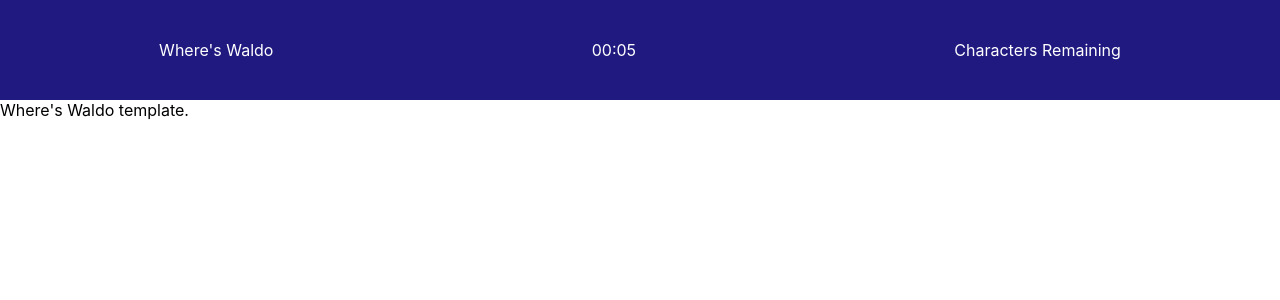
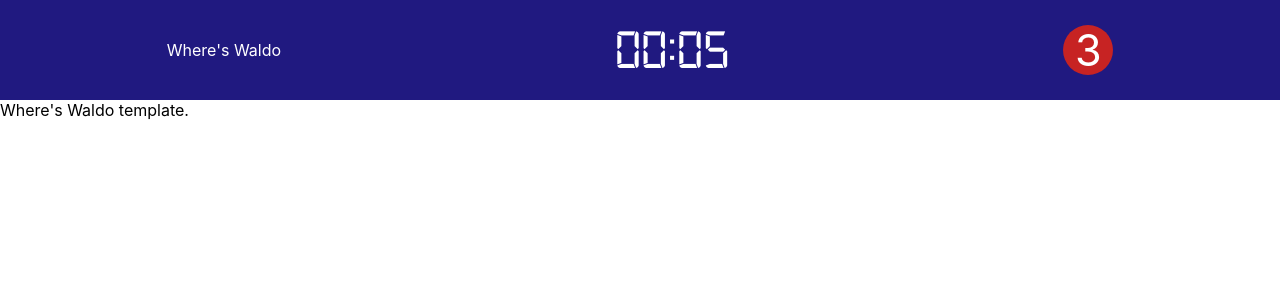
Before and after one commit to benzelcurry/wheres-waldo, a React (Create React App) app: page / in a window 1280 px wide. Shown: the top 300 px of the page. Built offline with nearby package versions, Linux system fonts and the light colour scheme.

Commit message:
Add more styling to header

```diff
--- a/src/components/Header.js
+++ b/src/components/Header.js
@@ -1,14 +1,16 @@
-import React from 'react';
+import React, { useState } from 'react';
 
 import Stopwatch from './Stopwatch';
 import '../stylesheets/Header.css';
 
 const Header = () => {
+  const [left, setLeft] = useState(3);
+
   return (
     <div className='header-container'>
       <div className="home-btn">Where's Waldo</div>
       <Stopwatch />
-      <div className="remaining">Characters Remaining</div>
+      <div className="remaining">{left}</div>
     </div>
   );
 };
--- a/src/stylesheets/Header.css
+++ b/src/stylesheets/Header.css
@@ -1,3 +1,8 @@
+@font-face {
+  font-family: 'digital-clock';
+  src: url('../fonts/digital-7.ttf');
+}
+
 .header-container {
   display: flex;
   justify-content: space-around;
@@ -6,3 +11,20 @@
   background-color: rgb(32, 25, 128);
   color: white;
 }
+
+.stopwatch {
+  font-family: 'digital-clock';
+  font-size: 3.5rem;
+  margin-top: -15px;
+}
+
+.remaining {
+  display: flex;
+  align-items: center;
+  justify-content: center;
+  font-size: 2.7rem;
+  background-color: rgb(199, 35, 35);
+  border-radius: 100%;
+  height: 50px;
+  width: 50px;
+}
```
Also changed, not shown: src/fonts/digital-7.ttf (added).
